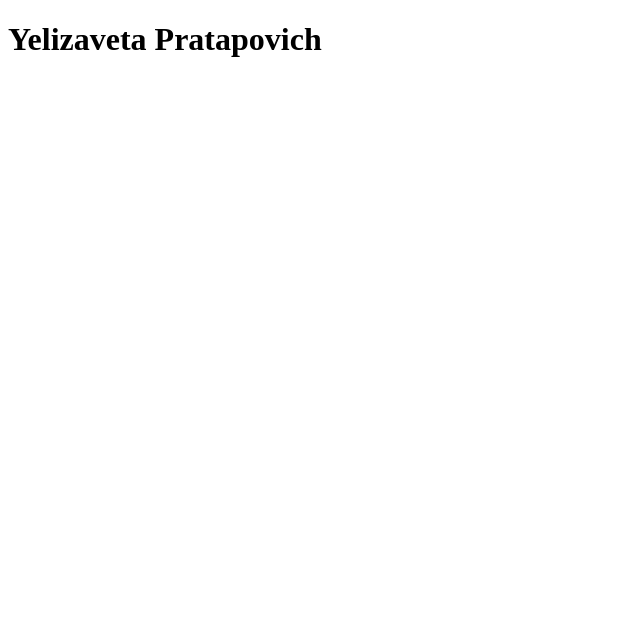
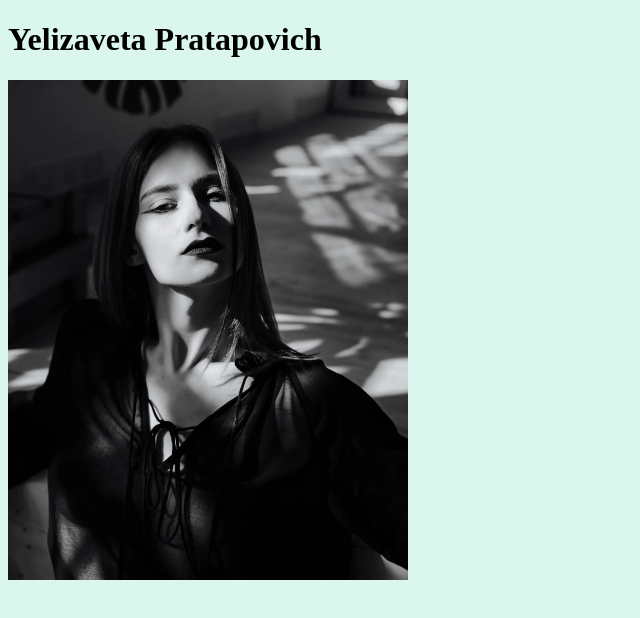
Before and after one commit to P-Yelizaveta/rsschool-cv, a plain HTML site: page index.html in a window 1280 px wide. Shown: the whole page, without its empty margins (0-640 px from the left). Drawn offline with Linux system fonts and the light colour scheme.

Commit message:
feat: add style.css, add photo

```diff
--- a/index.html
+++ b/index.html
@@ -5,8 +5,10 @@
     <meta http-equiv="X-UA-Compatible" content="IE=edge">
     <meta name="viewport" content="width=device-width, initial-scale=1.0">
     <title>CV</title>
+    <link rel="stylesheet" href="style.css">
 </head>
 <body>
     <h1>Yelizaveta Pratapovich</h1>
+    <img src="330379854_961239561922734_865733384452537799_n.jpg" alt="Photo Yelizaveta">
 </body>
 </html>
--- /dev/null
+++ b/style.css
@@ -0,0 +1,7 @@
+body {
+    background-color: rgb(218, 246, 237);
+}
+
+img{
+    height: 500px;
+}
```
Also changed, not shown: 330379854_961239561922734_865733384452537799_n.jpg (added).
